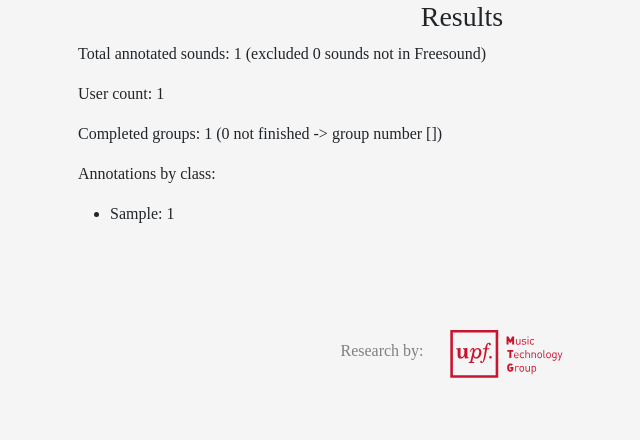
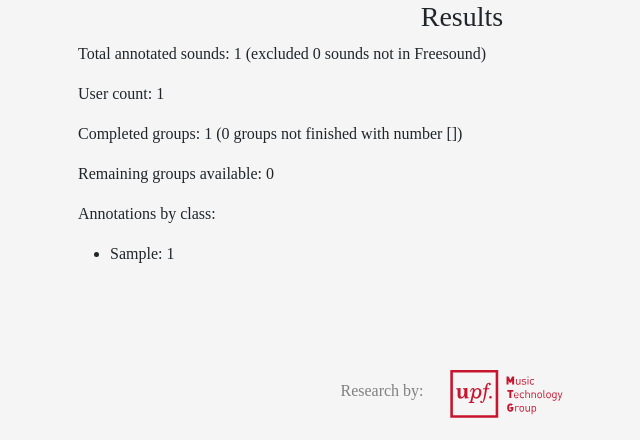
Before and after one commit to allholy/annotation_platform_bst, a Django app: page /results/ in a window 1280 px wide. Shown: the top 440 px of the page, without its empty margins (178-818 px from the left). Run offline with Django 4.2, Linux system fonts and the light colour scheme; tables that the repository leaves empty hold one stand-in row (values such as "Sample post").

Commit message:
show remaining groups in stats

```diff
--- a/classurvey/templates/classurvey/results.html
+++ b/classurvey/templates/classurvey/results.html
@@ -6,7 +6,8 @@
     <h3 class="center"> Results </h3>
     <p> Total annotated sounds: {{ annotations_cleaned }} (excluded {{ snd_sounds }} sounds not in Freesound) </p>
     <p> User count: {{ user_count }} </p>
-    <p> Completed groups: {{ completed_groups }} ({{ uncompleted_groups }} not finished -> group number {{ uncompleted_group_names }}) </p>
+    <p> Completed groups: {{ completed_groups }} ({{ uncompleted_groups }} groups not finished with number {{ uncompleted_group_names }}) </p>
+    <p> Remaining groups available: {{ remaining_groups }} </p>
     <p> Annotations by class:
         <ul>
             {% for class, count in class_counts.items %}
--- a/classurvey/views.py
+++ b/classurvey/views.py
@@ -312,6 +312,10 @@
     # Completed groups (and if any uncompleted)
     completed_groups, uncompleted_groups, uncompleted_group_names = count_groups_complete(request)
 
+    # Retrieve the number of unique groups and compute the number of the non-annotated ones
+    all_groups = TestSound.objects.values_list('sound_group', flat=True).distinct()
+    remaining_groups = len(all_groups) - completed_groups
+
     # Grouping by class in annotation
     total_answers_data = data.values('chosen_class')
     total_answers_data = total_answers_data.annotate(class_count=Count('chosen_class'))
@@ -330,8 +334,8 @@
     return render(request, 'classurvey/results.html',  {
         'snd_sounds':snd_count, 'annotations_cleaned':annotations_cleaned,
         'user_count':user_count, 'class_counts':class_counts,
-        'completed_groups':completed_groups, 'uncompleted_groups':uncompleted_groups,
-        'uncompleted_group_names': uncompleted_group_names
+        'completed_groups':completed_groups, 'remaining_groups':remaining_groups,
+        'uncompleted_groups':uncompleted_groups, 'uncompleted_group_names': uncompleted_group_names
     })
 
 @login_required
```
